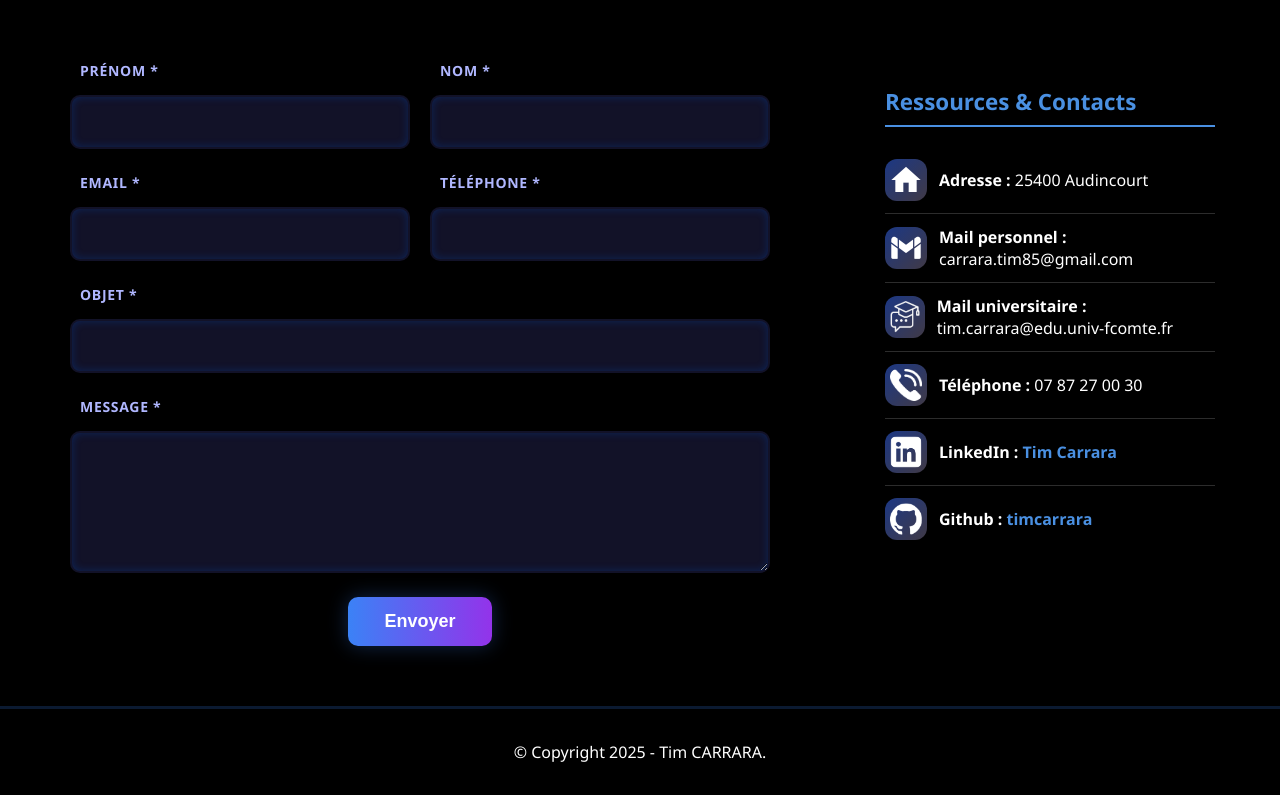
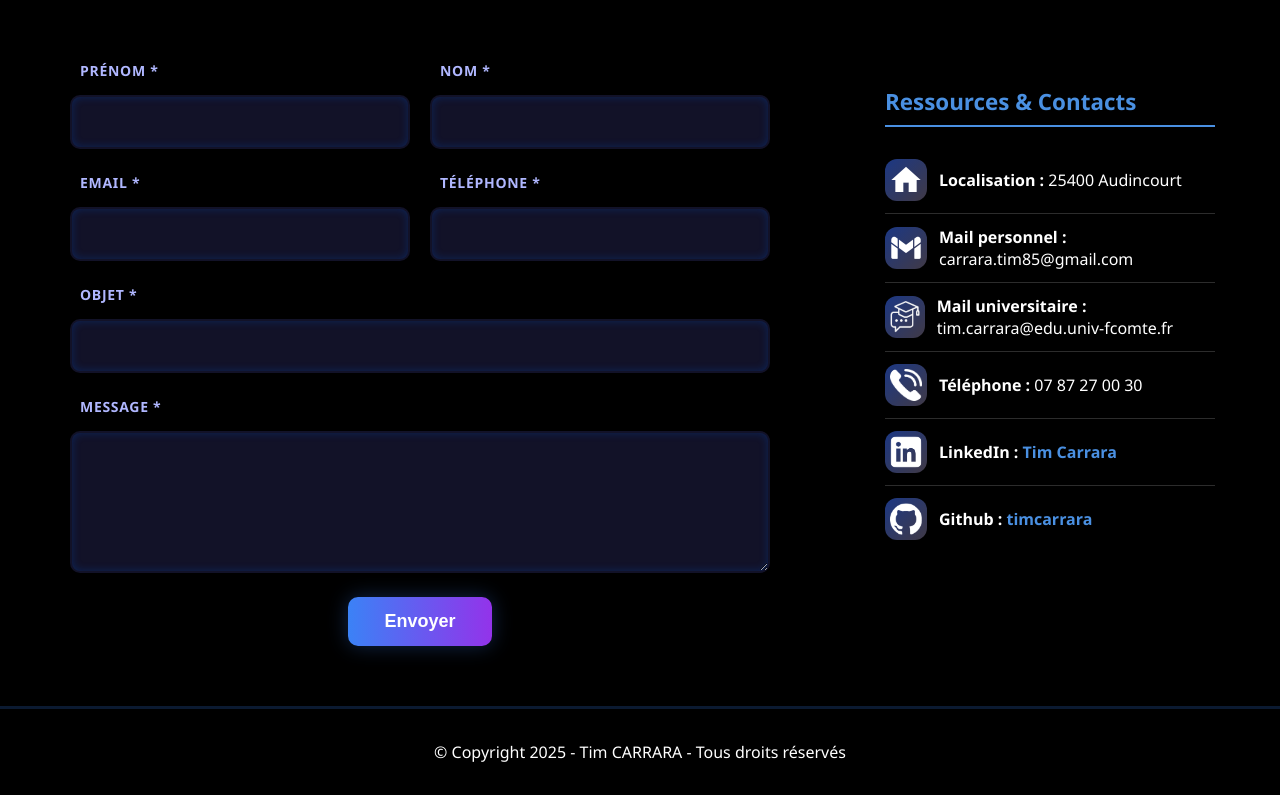
Before and after one commit to timcarrara/Portfolio, a plain HTML site: page docs/index.html in a window 1280 px wide. Shown: the part 3881-4676 px from the top of the page. Drawn offline with Linux system fonts and the light colour scheme.

```diff
--- a/docs/index.html
+++ b/docs/index.html
@@ -304,7 +304,7 @@
 
                         <div class="contact-item">
                             <img src="images/icone_maison.png" alt="logo maison">
-                            <p><strong>Adresse : </strong>25400 Audincourt</p>
+                            <p><strong>Localisation : </strong>25400 Audincourt</p>
                         </div>
 
                         <div class="contact-item">
@@ -340,7 +340,7 @@
 
     <!-- Footer -->
     <footer>
-        <p>© Copyright 2025 - Tim CARRARA.</p>
+        <p>© Copyright 2025 - Tim CARRARA - Tous droits réservés</p>
     </footer>
 
     <script>
```
Also changed, not shown: 1 other file.
